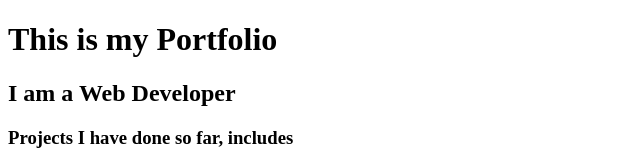
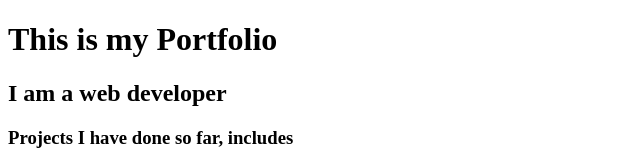
Before and after one commit to Nisargaraga/first-time-on-git, a plain HTML site: page index.html in a window 1280 px wide. Shown: the top 165 px of the page, 0-640 px from the left. Drawn offline with Linux system fonts and the light colour scheme.

Commit message:
Update index.html

```diff
--- a/index.html
+++ b/index.html
@@ -4,11 +4,11 @@
 <head>
     <meta charset="UTF-8">
     <meta name="viewport" content="width=device-width, initial-scale=1.0">
-    <title>Dhruva's Portfolio</title>
+    <title>Nisarga's Portfolio</title>
 </head>
 <body>
     <h1>This is my Portfolio</h1>
-    <H2>I am a Web Developer</H2>
+    <H2>I am a web developer</H2>
     <h3>Projects I have done so far, includes </h3>
     <ol>
         <li><a href="./public/movie-ranking.html">Movie Ranking List</a></li>
```
